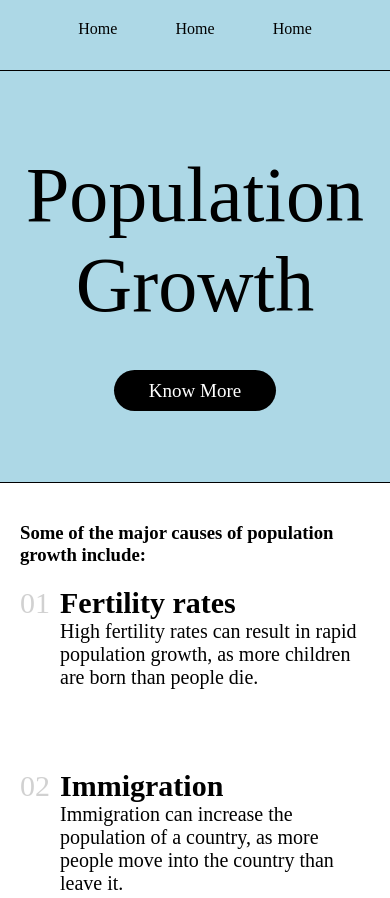
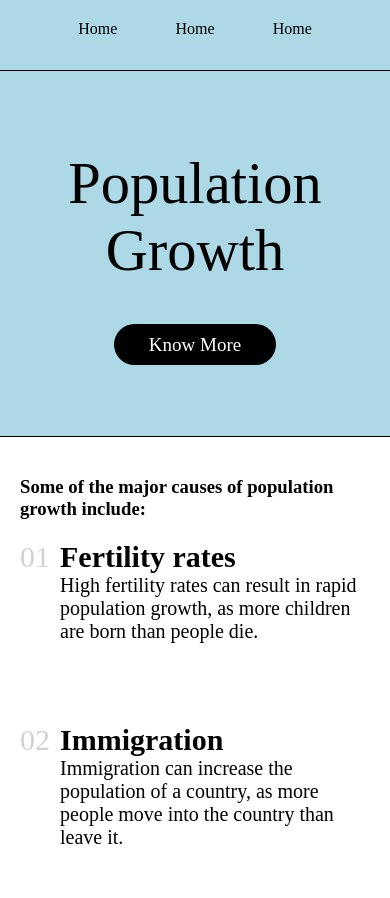
Before and after one commit to varshithno1/Population-Growth, a plain HTML site: page index.html in a window 390 px wide. Shown: the top 898 px of the page. Drawn offline with Linux system fonts and the light colour scheme.

Commit message:
Update style.css

```diff
--- a/style.css
+++ b/style.css
@@ -180,7 +180,7 @@ footer{
 
     .hero-left h2{
         text-align: center;
-        font-size: 20vw;
+        font-size: 15vw;
     }
 
     .section ul{
```
